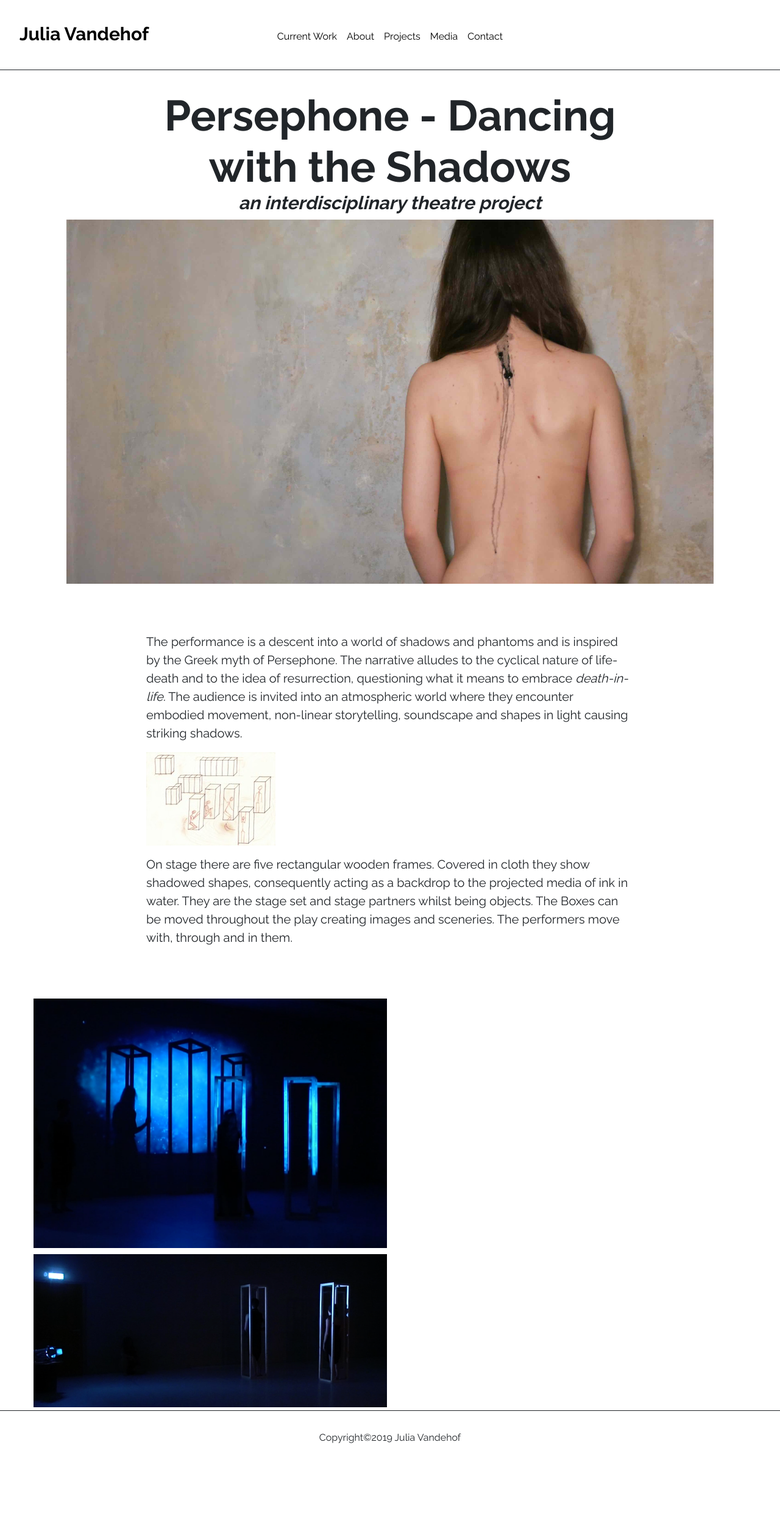
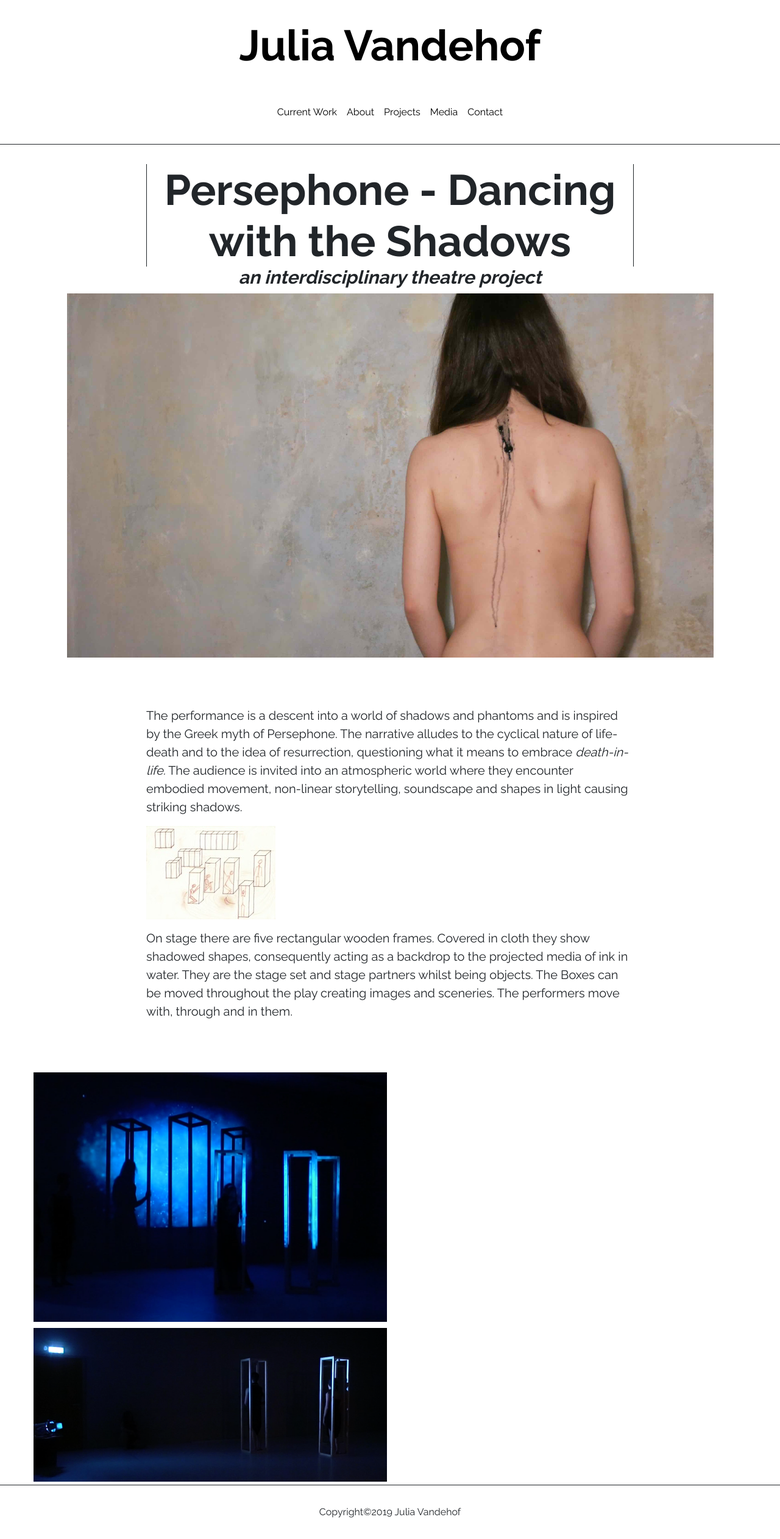
Before and after one commit to matteocarpi/julia, a Jekyll site: the page built from _posts/2019-03-04-persephone-dancing-with-the-shadows.markdown, in a window 1280 px wide. Shown: the whole page at 61% size. Built offline with Jekyll 4.4.1, drawn with Linux system fonts in a browser that asks for light colours; before the commit the page ends 2401 px from its top, so only the background shows below that.

Commit message:
more responsiveness and projects scss

```diff
--- a/_includes/navigation.html
+++ b/_includes/navigation.html
@@ -1,5 +1,9 @@
 <div class="header">
-
+  {% if page.permalink != "/" %}
+    <div class="name">
+      <a href="/"><h2>{{ site.name }}</h2></a>
+    </div>
+  {% endif %}
   <nav class="navbar navbar-expand-lg {% if page.url != "/" %} dark {% endif %}">
     <button class="navbar-toggler" type="button" data-toggle="collapse" data-target="#navbarNav" aria-controls="navbarNav" aria-expanded="false" aria-label="Toggle navigation">
       <span class="navbar-toggler-icon"></span>
@@ -14,10 +18,4 @@
       </ul>
     </div>
   </nav>
-
-  {% if page.permalink != "/" %}
-    <div class="name">
-      <a href="/"><h3>{{ site.name }}</h3></a>
-    </div>
-  {% endif %}
 </div>
--- /dev/null
+++ b/_sass/projects.scss
@@ -0,0 +1,5 @@
+.post-title {
+  border-right: solid 1px;
+  border-left: solid 1px;
+  padding: 0 1rem;
+}
--- a/_sass/universal.scss
+++ b/_sass/universal.scss
@@ -34,13 +34,17 @@ img {
   object-fit: contain;
 }
 .header {
+  margin-top: 2rem;
+  display: flex;
+  flex-direction: column;
+  align-items: center;
+  justify-content: space-around;
   border-bottom: solid 1px;
-  padding-bottom: 2rem;
 }
-.name {
-  margin-top: -4.6rem;
-  margin-left: 2rem;
-}
+// .name {
+//   margin-top: -4.6rem;
+//   margin-left: 2rem;
+// }
 nav {
   margin-top: 2rem;
 }
--- a/assets/css/styles.scss
+++ b/assets/css/styles.scss
@@ -3,4 +3,5 @@
 @import "universal";
 @import "home";
 @import "post";
+@import "projects";
 @import "mobile";
```
